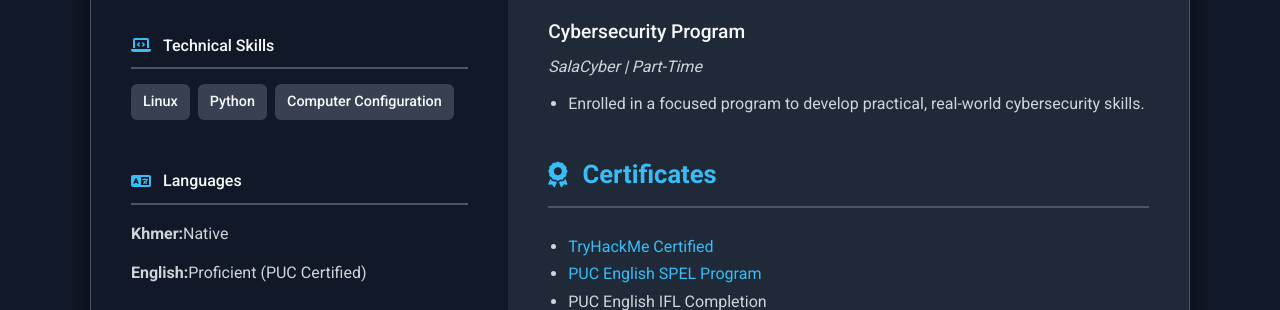
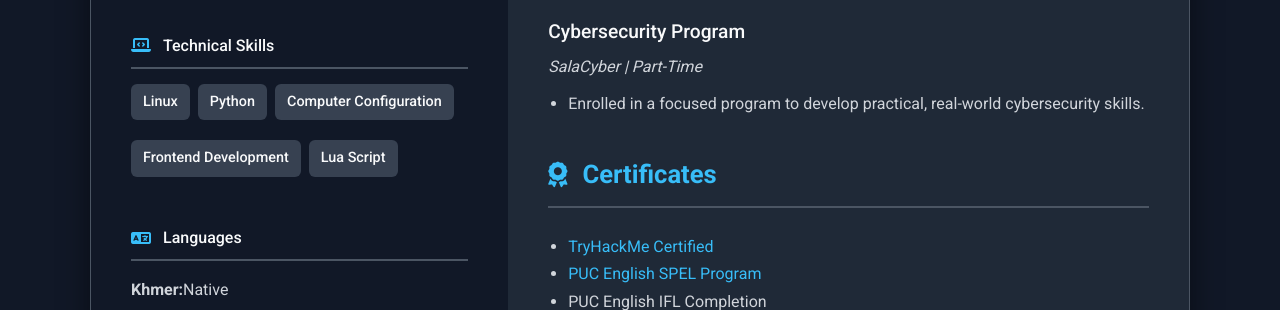
Before and after one commit to myguygotit/lseavheng.github.io, a plain HTML site: page index.html in a window 1280 px wide. Shown: the part 642-952 px from the top of the page. Drawn offline with Linux system fonts and the light colour scheme.

Commit message:
Update English proficiency level to Advanced

```diff
--- a/index.html
+++ b/index.html
@@ -298,6 +298,8 @@
                     <li>Linux</li>
                     <li>Python</li>
                     <li>Computer Configuration</li>
+                    <li>Frontend Development</li>
+                    <li>Lua Script</li>
                 </ul>
             </section>
 
@@ -305,7 +307,7 @@
                 <h4><i class="fa-solid fa-language"></i>Languages</h4>
                 <ul>
                     <li><strong>Khmer:</strong> Native</li>
-                    <li><strong>English:</strong> Proficient (PUC Certified)</li>
+                    <li><strong>English:</strong> Advanced (PUC Certified)</li>
                 </ul>
             </section>
 
```
